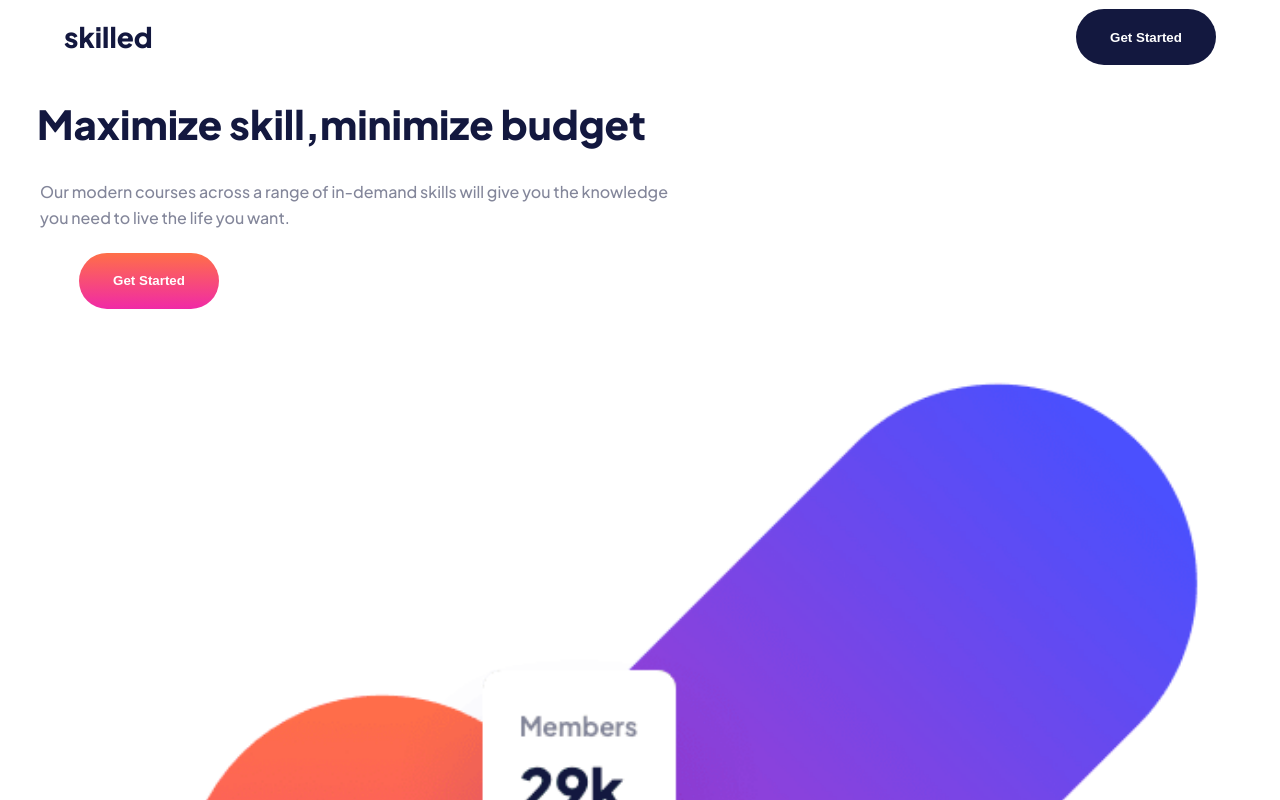
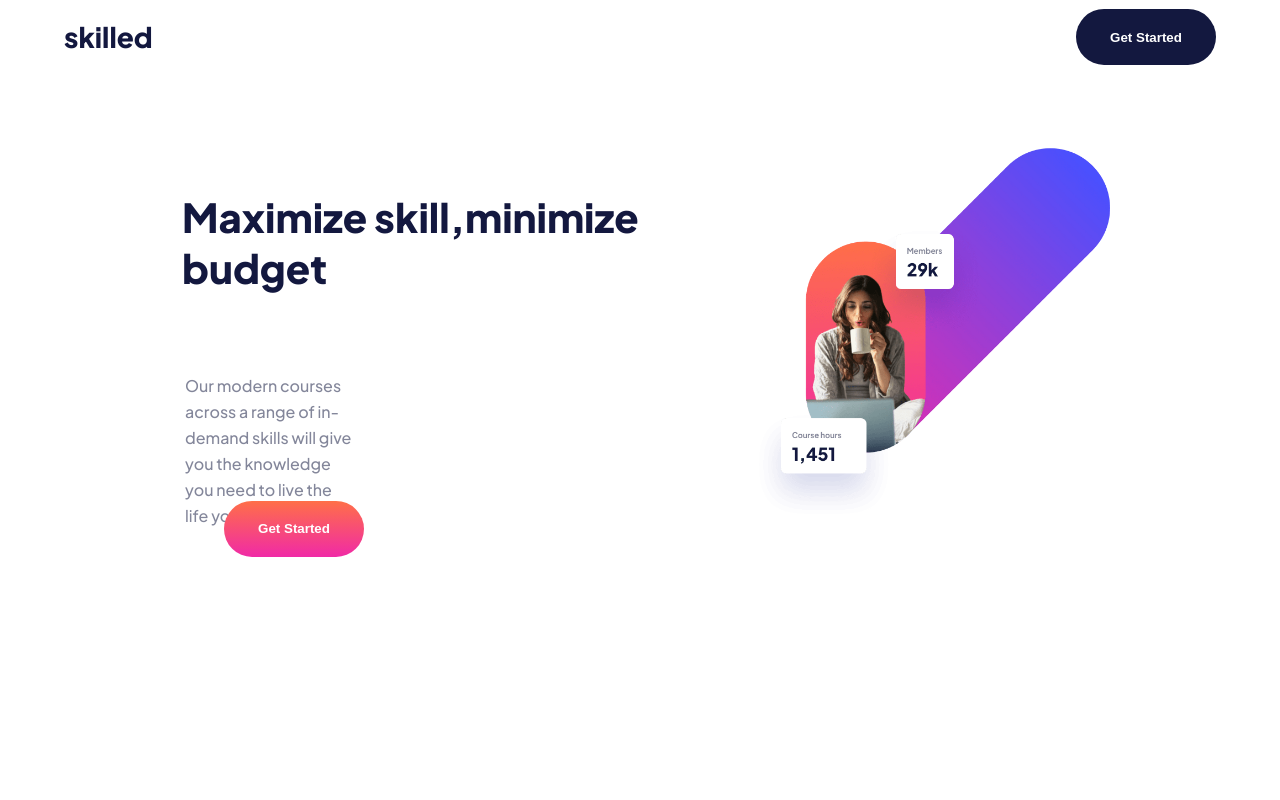
Before and after one commit to PiriyaLapa/Skilled-e-learning-landing-page, a React (Create React App) app: page / in a window 1280 px wide. Shown: the top 800 px of the page. Built offline with nearby package versions, Linux system fonts and the light colour scheme.

Commit message:
update condition for rendering

```diff
--- a/src/pages/LandingPage/sections/Hero.tsx
+++ b/src/pages/LandingPage/sections/Hero.tsx
@@ -46,8 +46,7 @@ export default class Hero extends Component {
             hoverColor={hoverColor}
           />
         </ContentBox>
-        <Figure urlImg={windowWidth >= 768 ? TableImg: urlImg }/>
-
+          <Figure urlImg={windowWidth >= 768 ? TableImg : urlImg} />
       </StyledHero>
     );
   }
--- a/src/pages/LandingPage/sections/styles.ts
+++ b/src/pages/LandingPage/sections/styles.ts
@@ -5,25 +5,29 @@ export const StyledHeader = styled.div`
 `;
 
 export const StyledHero = styled.div`
+  // Mobile screen
   @media screen and (min-width: 375px) {
     :nth-child(3) {
       float: left;
       margin-left: 5vw;
       margin-top: 1vh;
     }
-  }
-  @media screen and (min-width: 768px) {
-    //
+
+    // Tablat screen
+    @media screen and (min-width:768px){
+      :nth-child(2){
+        width:30%;
+        position:relative;
+        top:50px;
+      }
+    }
   }
 `;
 
 export const ContentBox = styled.div`
-  @media screen and (min-width:375px){
-    //
-  }
+  display:inline-block;
   @media screen and (min-width: 768px) {
-    width: 55%;
+    width: 45%;
     padding: 0 15px;
-
   }
 `;
```
